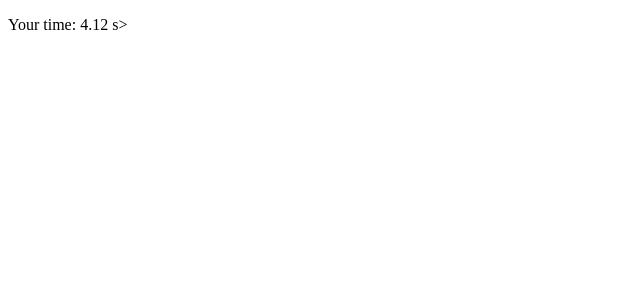
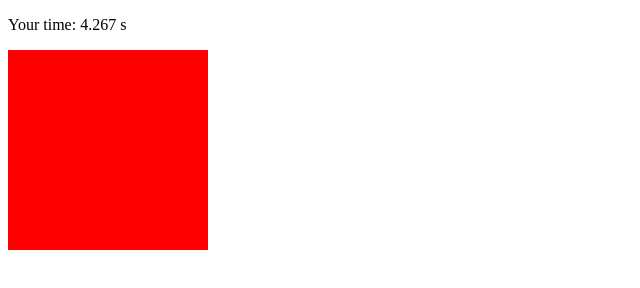
Before and after one commit to lukaszhajdun/ReactionsTest, a plain HTML site: page ReactionTest.html in a window 1280 px wide. Both pictures are taken after a click on the element 108 px from the left and 150 px from the top of the page. Shown: the whole page, without its empty margins (0-640 px from the left). Drawn offline with Linux system fonts and the light colour scheme.

Commit message:
Added AppearAfterDelay function.

```diff
--- a/ReactionTest.html
+++ b/ReactionTest.html
@@ -16,7 +16,7 @@
 </head>
 <body>
 
-<p>Your time: <span id="timeTaken"></span>></p>
+<p>Your time: <span id="timeTaken"></span></p>
 
     <div id="shape">
 
@@ -33,7 +33,11 @@
 
         }
 
-        setTimeout(makeShapeAppear, 1000);
+        function appearAfterDelay() {
+            setTimeout(makeShapeAppear, Math.random() * 2000);
+        }
+
+        appearAfterDelay();
 
         //Hide square on click and set end time
         document.getElementById("shape").onclick = function () {
@@ -43,6 +47,7 @@
             var end = new Date().getTime();
             var timeTaken = (end - start)/1000;
             document.getElementById("timeTaken").innerHTML = timeTaken + " s";
+            appearAfterDelay();
 
         }
 
```
